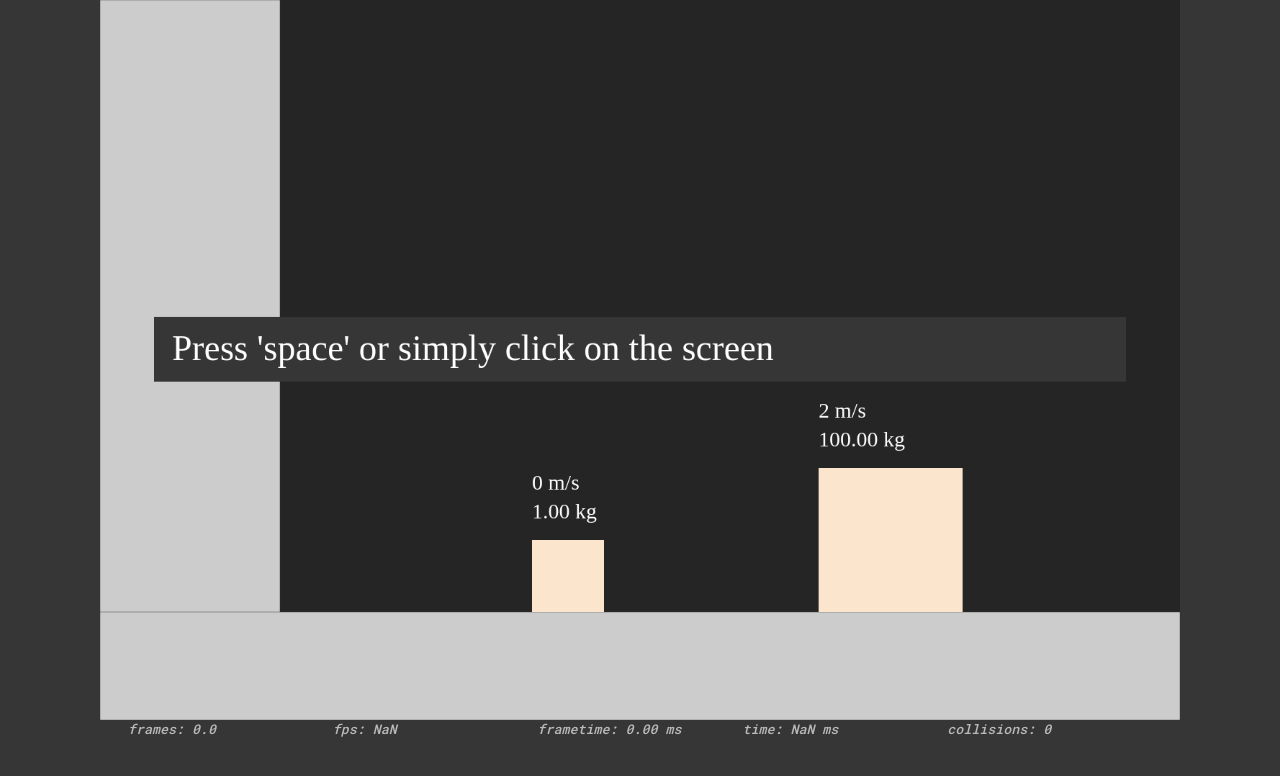
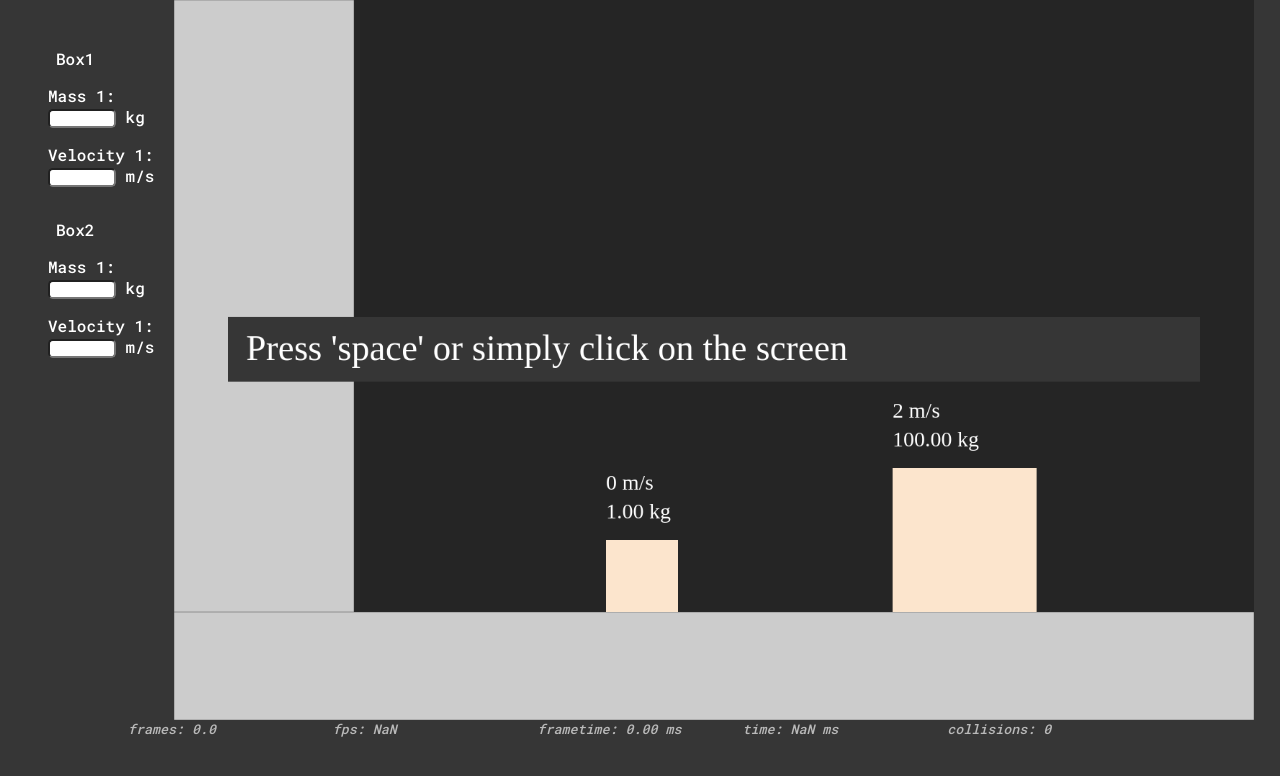
Before and after one commit to viggoStrom/Pool-With-PI, a website: page index.html in a window 1280 px wide. Drawn offline with Linux system fonts and the light colour scheme.

Commit message:
save after lesson. template for userinput

```diff
--- a/index.html
+++ b/index.html
@@ -14,6 +14,19 @@
 
 <body>
     <div id="canvasWrapper">
+        <div id="userInputWrapper">
+            <p class="inputGroup" id="">
+                Box1
+                <p class="inputLine">Mass 1: <input class="inputField" id="" type="text"> kg</p>
+                <p class="inputLine">Velocity 1: <input class="inputField" id="" type="text"> m/s</p>
+            </p>
+
+            <p class="inputGroup" id="">
+                Box2
+                <p class="inputLine">Mass 1: <input class="inputField" id="" type="text"> kg</p>
+                <p class="inputLine">Velocity 1: <input class="inputField" id="" type="text"> m/s</p>
+            </p>
+        </div>
         <canvas id="canvas" onclick="initiate()"></canvas>
     </div>
 
--- a/style.css
+++ b/style.css
@@ -16,11 +16,13 @@ body {
 
 #canvasWrapper {
     display: flex;
-    justify-content: center;
+    justify-content: space-between;
     align-content: center;
 
     margin: 0;
     padding: 0;
+
+    width: 98%;
 }
 
 canvas {
@@ -28,6 +30,7 @@ canvas {
     height: 45rem;
     aspect-ratio: 1.5/1;
 }
+
 #performanceWrapper {
     display: flex;
     flex-flow: row nowrap;
@@ -52,3 +55,18 @@ canvas {
     font-size: smaller;
     text-align: start;
 }
+
+#userInputWrapper {
+    margin: 1rem 1rem 1rem 3rem;
+}
+
+.inputField {
+    padding: 0rem;
+    margin: 0rem;
+    border-radius: .3rem;
+    width: 4rem;
+}
+
+.inputGroup {
+    margin: 2rem .1rem .1rem .5rem;
+}
```
